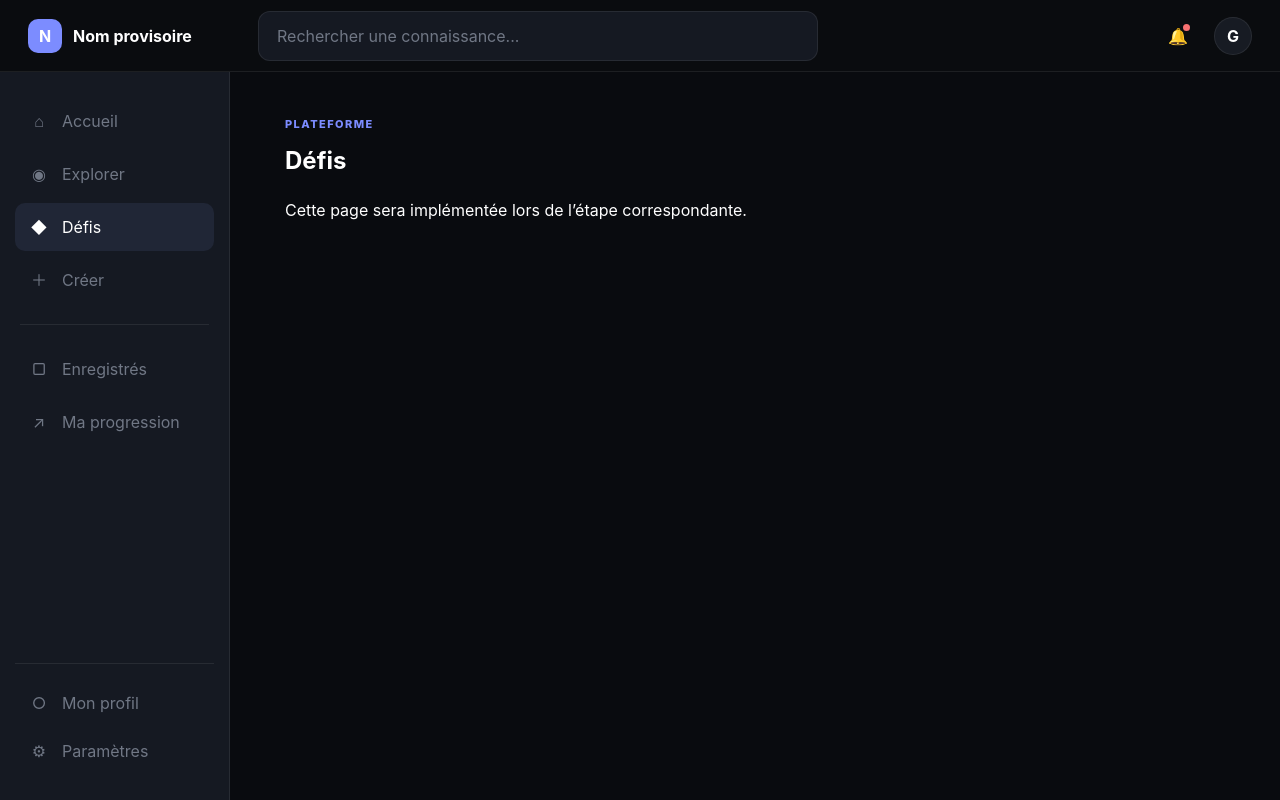
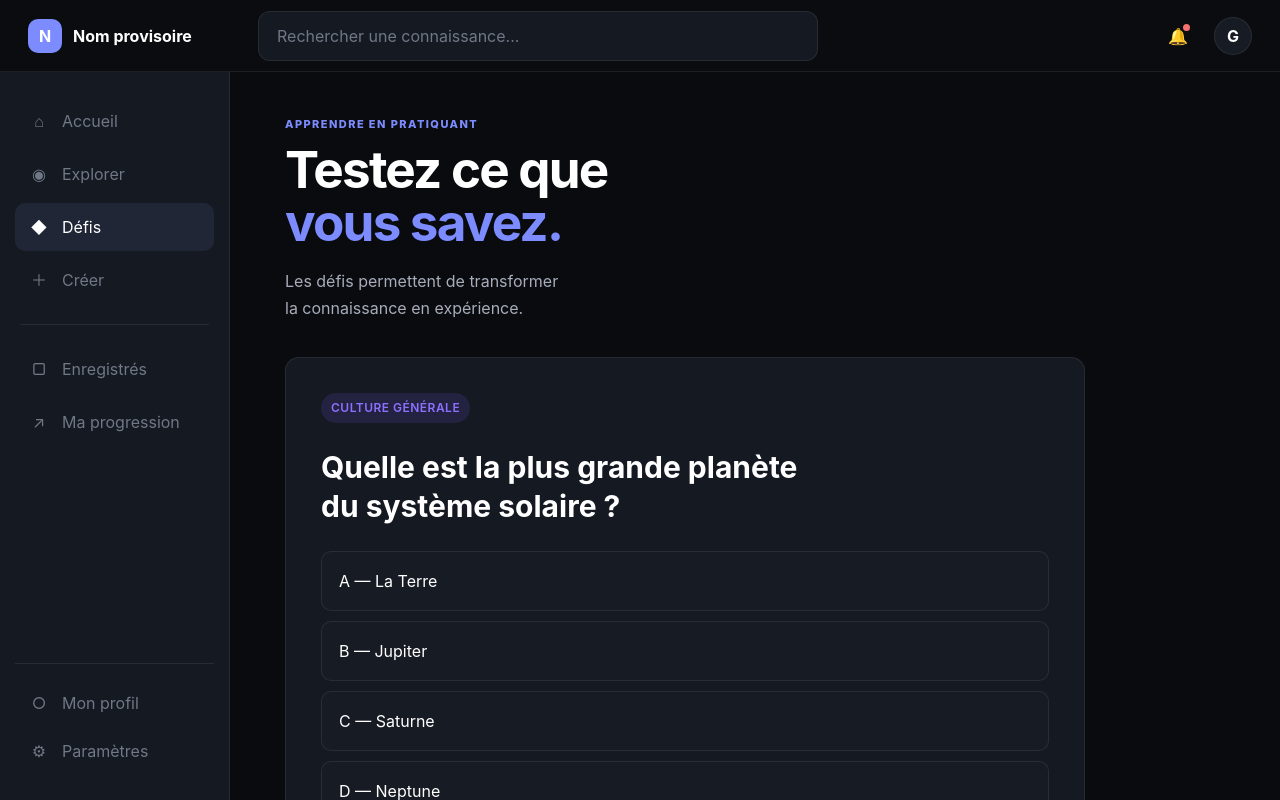
Before and after one commit to Espace-Developpeurs/Frontend, a React (Vite) app: page / in a window 1280 px wide. Both pictures are taken after a click on the button "Commencer le défi". Shown: the top 800 px of the page. Built offline with nearby package versions, Linux system fonts and the light colour scheme.

Commit message:
feat: implement challenges page

```diff
--- a/src/App.jsx
+++ b/src/App.jsx
@@ -3,6 +3,7 @@ import { useState } from 'react'
 import AppLayout from './layouts/AppLayout/AppLayout'
 import HomePage from './pages/home/HomePage'
 import ExplorePage from './pages/explore/ExplorePage'
+import ChallengesPage from './pages/challenges/ChallengesPage'
 
 const pageLabels = {
   home: 'Accueil',
@@ -50,6 +51,8 @@ function App() {
         <HomePage onNavigate={handleNavigate} />
       ) : activePage === 'explore' ? (
         <ExplorePage />
+      ) : activePage === 'challenges' ? (
+        <ChallengesPage />
       ) : (
         <PlaceholderPage page={activePage} />
       )}
--- /dev/null
+++ b/src/pages/challenges/ChallengesPage.jsx
@@ -0,0 +1,105 @@
+import { useState } from 'react'
+
+import './challenges.css'
+
+const answers = [
+  { id: 'A', label: 'La Terre', correct: false },
+  { id: 'B', label: 'Jupiter', correct: true },
+  { id: 'C', label: 'Saturne', correct: false },
+  { id: 'D', label: 'Neptune', correct: false },
+]
+
+function ChallengesPage() {
+  const [selectedAnswer, setSelectedAnswer] = useState(null)
+  const [validated, setValidated] = useState(false)
+
+  const handleSelect = (answerId) => {
+    if (validated) return
+
+    setSelectedAnswer(answerId)
+  }
+
+  const handleValidate = () => {
+    if (!selectedAnswer) return
+
+    setValidated(true)
+  }
+
+  const selectedAnswerData = answers.find(
+    (answer) => answer.id === selectedAnswer,
+  )
+
+  return (
+    <section className="challenges-page">
+      <header className="page-header">
+        <div>
+          <span className="eyebrow">APPRENDRE EN PRATIQUANT</span>
+
+          <h1>
+            Testez ce que
+            <br />
+            <span>vous savez.</span>
+          </h1>
+
+          <p>
+            Les défis permettent de transformer
+            <br />
+            la connaissance en expérience.
+          </p>
+        </div>
+      </header>
+
+      <div className="challenge-main">
+        <span className="category">CULTURE GÉNÉRALE</span>
+
+        <h2>
+          Quelle est la plus grande planète
+          <br />
+          du système solaire ?
+        </h2>
+
+        <div className="answers">
+          {answers.map((answer) => {
+            const isSelected = selectedAnswer === answer.id
+
+            return (
+              <button
+                key={answer.id}
+                type="button"
+                className={`answer ${isSelected ? 'selected' : ''}`}
+                onClick={() => handleSelect(answer.id)}
+                aria-pressed={isSelected}
+              >
+                {answer.id} — {answer.label}
+              </button>
+            )
+          })}
+        </div>
+
+        <button
+          type="button"
+          className="primary-button"
+          onClick={handleValidate}
+          disabled={!selectedAnswer || validated}
+        >
+          {validated ? 'Réponse validée' : 'Valider ma réponse'}
+        </button>
+
+        {validated && selectedAnswerData && (
+          <div
+            className={`challenge-feedback ${
+              selectedAnswerData.correct ? 'success' : 'error'
+            }`}
+            role="status"
+          >
+            {selectedAnswerData.correct
+              ? '✓ Bonne réponse ! Jupiter est la plus grande planète du système solaire.'
+              : '✕ Mauvaise réponse. La bonne réponse est Jupiter.'}
+          </div>
+        )}
+      </div>
+    </section>
+  )
+}
+
+export default ChallengesPage
--- /dev/null
+++ b/src/pages/challenges/challenges.css
@@ -0,0 +1,112 @@
+.challenges-page {
+  width: 100%;
+}
+
+.challenges-page .page-header {
+  margin-bottom: 35px;
+}
+
+.challenge-main {
+  max-width: 800px;
+  padding: 35px;
+  background: var(--color-surface);
+  border: 1px solid var(--color-border);
+  border-radius: var(--radius-lg);
+}
+
+.challenge-main h2 {
+  font-size: 30px;
+  line-height: 1.3;
+  margin: 25px 0;
+}
+
+.category {
+  display: inline-flex;
+  align-items: center;
+  padding: 6px 10px;
+  border-radius: var(--radius-full);
+  background: var(--color-primary-soft);
+  color: var(--color-primary-hover);
+  font-size: var(--font-size-xs);
+  font-weight: var(--font-weight-semibold);
+  letter-spacing: 0.04em;
+}
+
+.answers {
+  display: grid;
+  gap: 10px;
+  margin-bottom: 25px;
+}
+
+.answer {
+  width: 100%;
+  padding: 17px;
+  background: var(--color-bg-tertiary);
+  border: 1px solid var(--color-border);
+  border-radius: var(--radius-md);
+  color: var(--color-text-primary);
+  text-align: left;
+  transition: 0.2s ease;
+}
+
+.answer:hover {
+  border-color: var(--color-primary);
+}
+
+.answer.selected {
+  background: var(--color-primary-soft);
+  border-color: var(--color-primary);
+}
+
+.answer:focus-visible {
+  outline: 2px solid var(--color-primary);
+  outline-offset: 2px;
+}
+
+.primary-button {
+  padding: 12px 18px;
+  background: var(--color-primary);
+  border-radius: var(--radius-md);
+  color: #fff;
+  font-weight: var(--font-weight-semibold);
+  transition: 0.2s ease;
+}
+
+.primary-button:hover:not(:disabled) {
+  background: var(--color-primary-hover);
+}
+
+.primary-button:disabled {
+  cursor: not-allowed;
+  opacity: 0.5;
+}
+
+.challenge-feedback {
+  margin-top: 20px;
+  padding: 14px 16px;
+  border-radius: var(--radius-md);
+  font-size: var(--font-size-sm);
+  line-height: var(--line-height-normal);
+}
+
+.challenge-feedback.success {
+  background: rgba(52, 211, 153, 0.12);
+  border: 1px solid rgba(52, 211, 153, 0.3);
+  color: var(--color-success);
+}
+
+.challenge-feedback.error {
+  background: rgba(248, 113, 113, 0.12);
+  border: 1px solid rgba(248, 113, 113, 0.3);
+  color: var(--color-danger);
+}
+
+@media (max-width: 750px) {
+  .challenge-main {
+    padding: 22px;
+  }
+
+  .challenge-main h2 {
+    font-size: 24px;
+  }
+}
```
